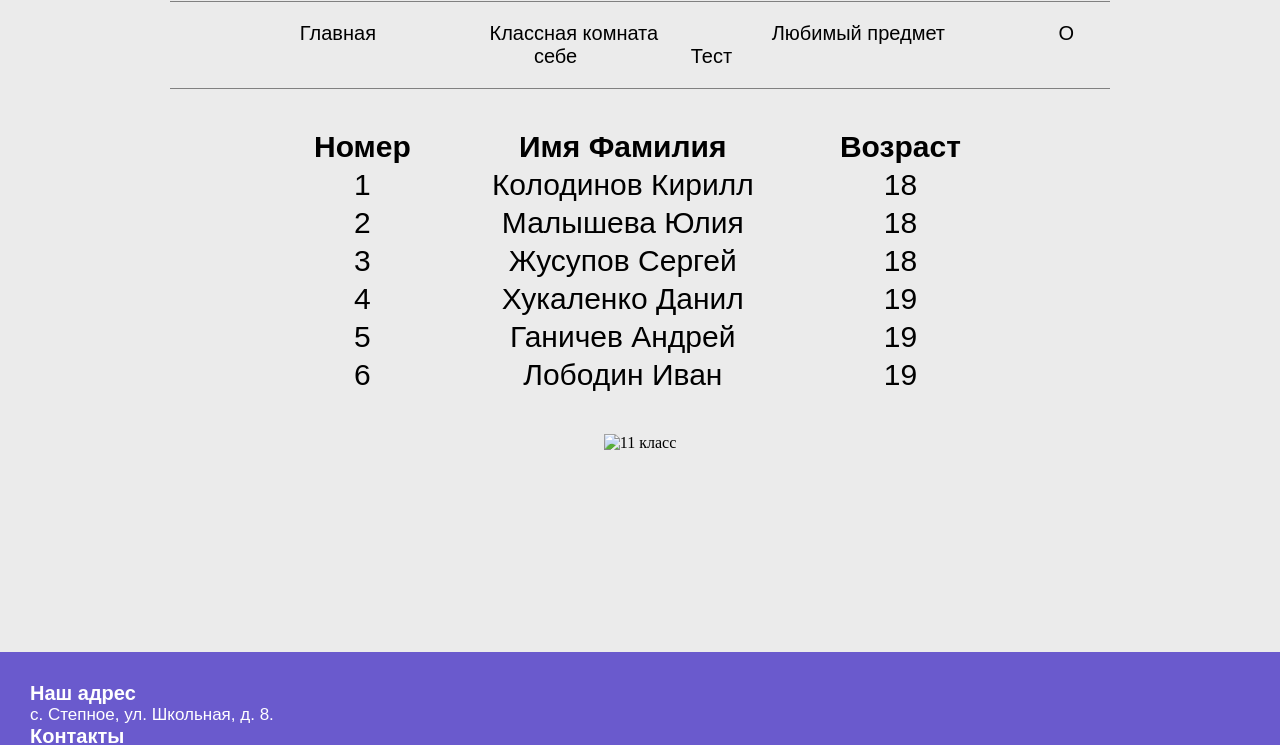
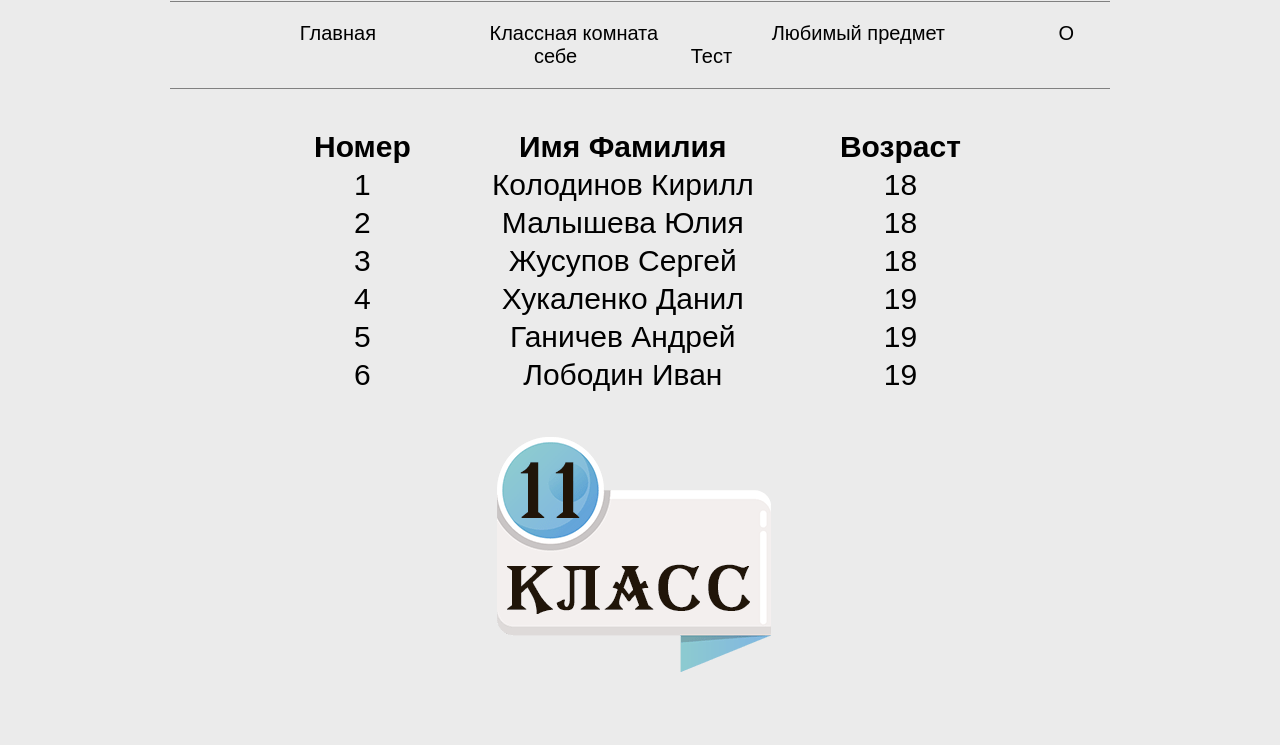
Before and after one commit to le-blyad/le-blyad.github.io, a plain HTML site: page pages/classroom.html in a window 1280 px wide. Shown: the part 45-790 px from the top of the page. Drawn offline with Linux system fonts and the light colour scheme.

Commit message:
Update classroom.html

```diff
--- a/pages/classroom.html
+++ b/pages/classroom.html
@@ -62,7 +62,7 @@
             </table>
         </div>
         <div class="class-11">
-        <img alt="11 класс" src="images/11.png">
+        <img alt="11 класс" src="../images/11.png">
         </div>
     </main>
 
```
